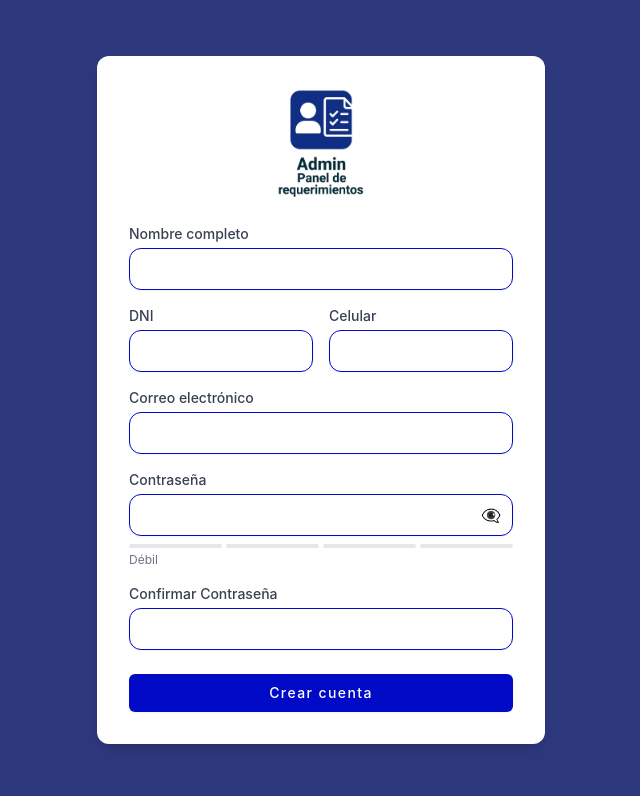
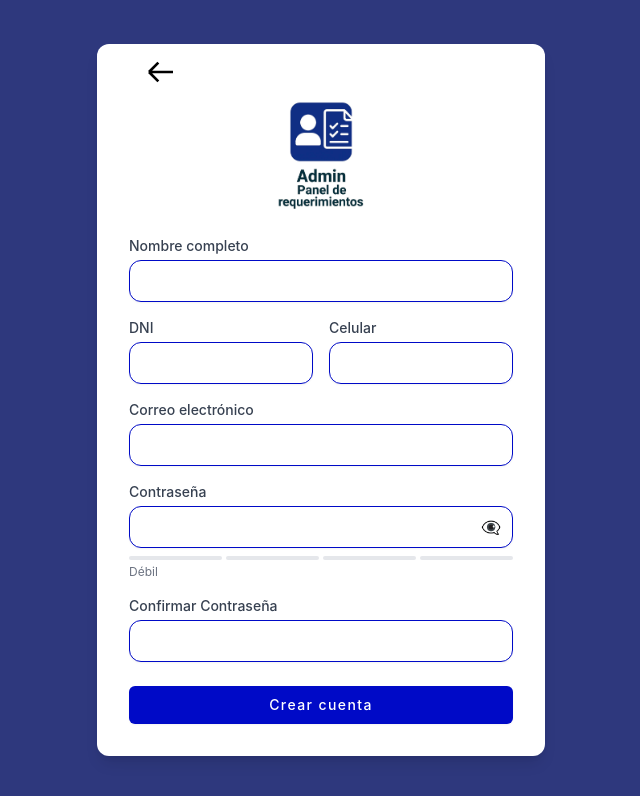
Before and after one commit to MrSek18/requests_admin_frontend_production, a React (Create React App) app: page /register in a window 1280 px wide. Shown: the top 796 px of the page, without its empty margins (319-959 px from the left). Built offline with nearby package versions, Linux system fonts and the light colour scheme.

Commit message:
registerForm back click added

```diff
--- a/src/components/RegisterForm.js
+++ b/src/components/RegisterForm.js
@@ -140,6 +140,23 @@ const RegisterForm = () => {
   return (
     <div className="min-h-screen flex items-center justify-center bg-[#2e387d]">
       <div className="w-full max-w-md p-8 space-y-6 bg-white rounded-xl shadow-lg bg-white">
+        <div className="absolute top-10  z-10 p-1">
+          <button
+            onClick={() => navigate(-1)}
+            className="group flex p-3 rounded-full hover:bg-gray-100 transition-colors"
+          >
+            <svg
+              className="w-8 h-8 text-black group-hover:text-gray-700"
+              viewBox="0 0 24 24"
+              fill="none"
+              stroke="currentColor"
+              strokeWidth="2"
+            >
+              <path d="M10 19l-7-7m0 0l7-7m-7 7h18" />
+            </svg>
+          </button>
+        </div>
+
         <div className="flex justify-center">
           <img
             src="/imgs/app_admin_logo.png"
```
Also changed, not shown: main.js (added, +16 -0 lines), package.json (+9 -0 lines), 1 other file (tests, documents, lock files or other folders).
